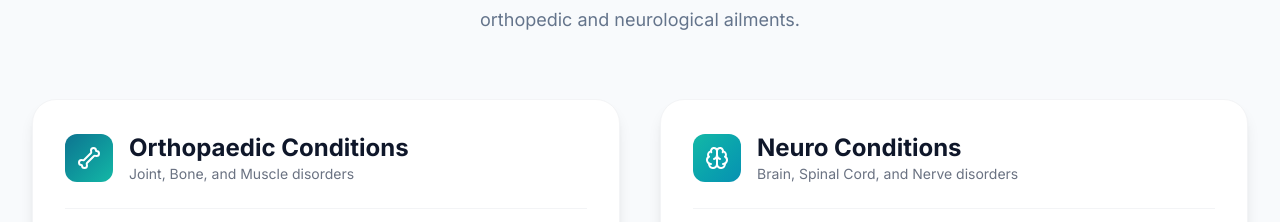
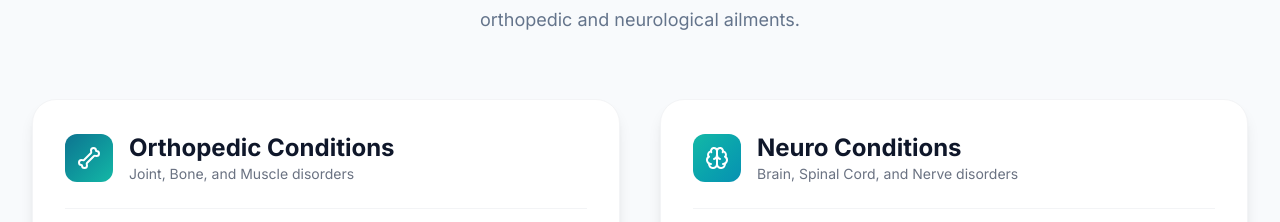
Before and after one commit to meghavamsikiran/vrukshaphysio, a React (Vite) app: page / in a window 1280 px wide. Shown: the part 3841-4063 px from the top of the page. Built offline with nearby package versions, Linux system fonts and the light colour scheme.

Commit message:
Fix spelling: Orthopaedic to Orthopedic Conditions

```diff
--- a/src/components/Conditions.tsx
+++ b/src/components/Conditions.tsx
@@ -70,7 +70,7 @@
                 </div>
                 <div>
                   <h3 className="text-2xl font-bold text-[#0F172A] font-[family-name:var(--font-outfit)]">
-                    Orthopaedic Conditions
+                    Orthopedic Conditions
                   </h3>
                   <p className="text-sm text-gray-500">Joint, Bone, and Muscle disorders</p>
                 </div>
```
